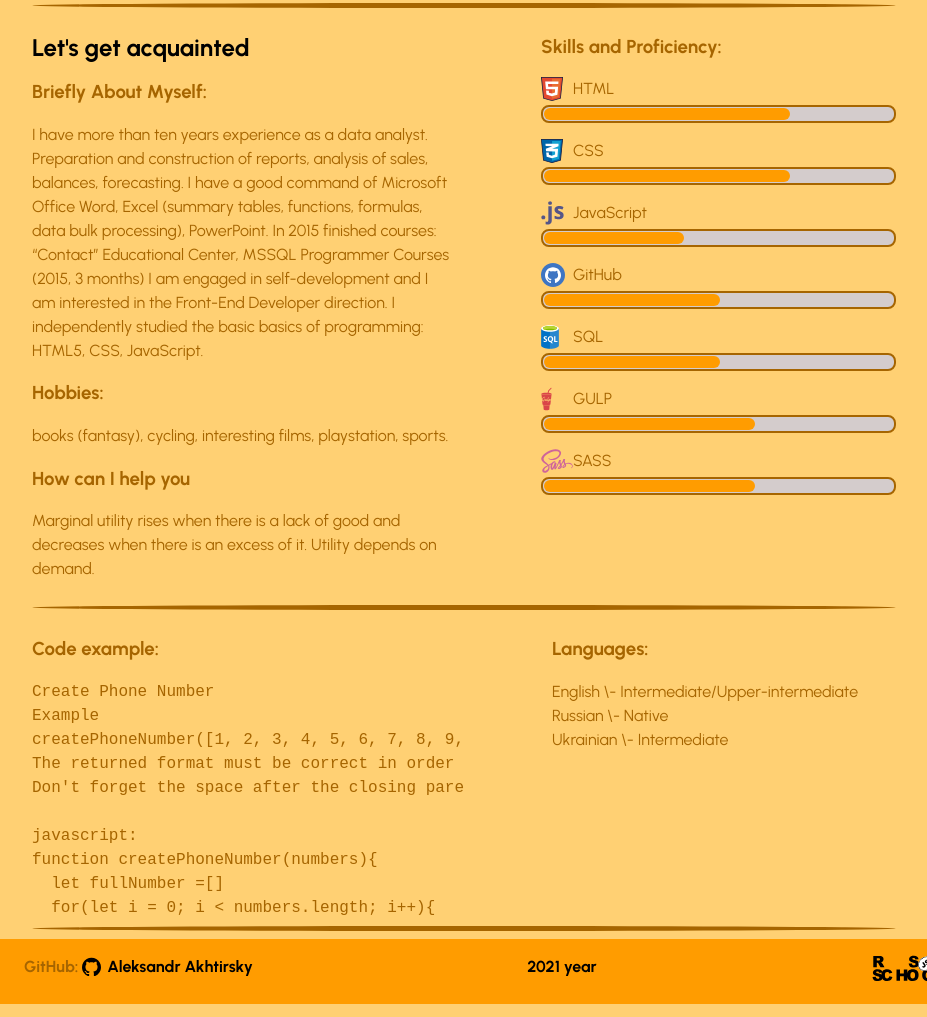
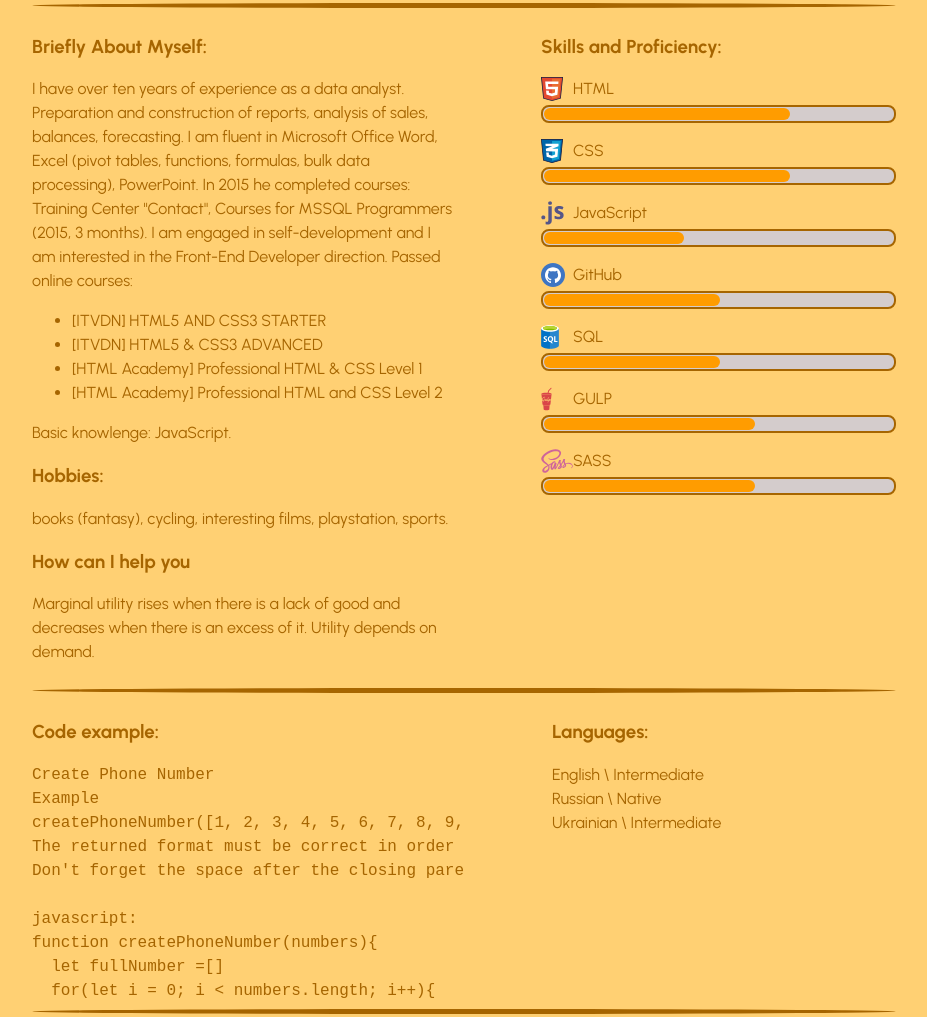
Before and after one commit to Vedmachok/rsschool-cv, a plain HTML site: page index.html in a window 1280 px wide. Shown: the part 360-1377 px from the top of the page, without its empty margins (176-1103 px from the left). Drawn offline with Linux system fonts and the light colour scheme.

Commit message:
refactor: index and style

```diff
--- a/index.html
+++ b/index.html
@@ -19,10 +19,10 @@
 
     <ul class="user-contact">
       <li class="user-contact-inf">
-        <h1 class="cv-aa">CV Aleksandr Akhtirsky</h1>
+        <h1 class="cv-aa">Aleksandr Akhtirsky</h1>
       </li>
       <li class="user-contact-inf">
-        <h2 class="position-inf">Position: <a class="header-profession" href="https://learn.javascript.ru/">Junior
+        <h2 class="position-inf"><a class="header-profession" href="https://learn.javascript.ru/">Junior
             Frontend Developer</a></h2>
       </li>
       <li class="user-contact-bold">Contact information:
@@ -51,15 +51,18 @@
   <main class="about-me">
     <section class="about-and-skills">
       <div class="about-text">
-        <h2 class="subheading">
-          Let's get acquainted</h2>
         <h3>Briefly About Myself:</h3>
-        <p>I have more than ten years experience as a data analyst. Preparation and construction of reports, analysis of
-          sales, balances, forecasting. I have a good command of Microsoft Office Word, Excel (summary tables,
-          functions, formulas, data bulk processing), PowerPoint. In 2015 finished courses: “Contact” Educational
-          Center, MSSQL Programmer Courses (2015, 3 months) I am engaged in self-development and I am interested in the
-          Front-End Developer direction. I independently studied the basic basics of programming: HTML5, CSS,
-          JavaScript.</p>
+        <p>I have over ten years of experience as a data analyst. Preparation and construction of reports, analysis of sales, balances, forecasting. I am fluent in Microsoft Office Word, Excel (pivot tables, functions, formulas, bulk data processing), PowerPoint.
+          In 2015 he completed courses: Training Center "Contact", Courses for MSSQL Programmers (2015, 3 months).
+          I am engaged in self-development and I am interested in the Front-End Developer direction. Passed online courses:
+          </p>
+          <ul>
+            <li>[ITVDN] HTML5 AND CSS3 STARTER</li>
+            <li>[ITVDN] HTML5 & CSS3 ADVANCED</li>
+            <li>[HTML Academy] Professional HTML & CSS Level 1</li>
+            <li>[HTML Academy] Professional HTML and CSS Level 2</li>
+          </ul>
+          <p>Basic knowlenge: JavaScript. </p>
         <h3>Hobbies:</h3>
         <p> books (fantasy), cycling, interesting films, playstation, sports.</p>
         <h3>How can I help you</h3>
@@ -137,13 +140,13 @@ function createPhoneNumber(numbers){
         <ul class="language-contents">
           <li>
             <h3>Languages:</h3>
-            English \- Intermediate/Upper-intermediate
+            English \ Intermediate
           </li>
           <li>
-            Russian \- Native
+            Russian \ Native
           </li>
           <li class="ukraine">
-            Ukrainian \- Intermediate
+            Ukrainian \ Intermediate
           </li>
         </ul>
 
--- a/style.css
+++ b/style.css
@@ -133,9 +133,7 @@ margin-top: 32px;
   /* background-color: bisque; */
 }
 
-.subheading{
-  color: #000000;
-}
+
 .about-text{
   width: 50%;
   margin-left:5%;
```
